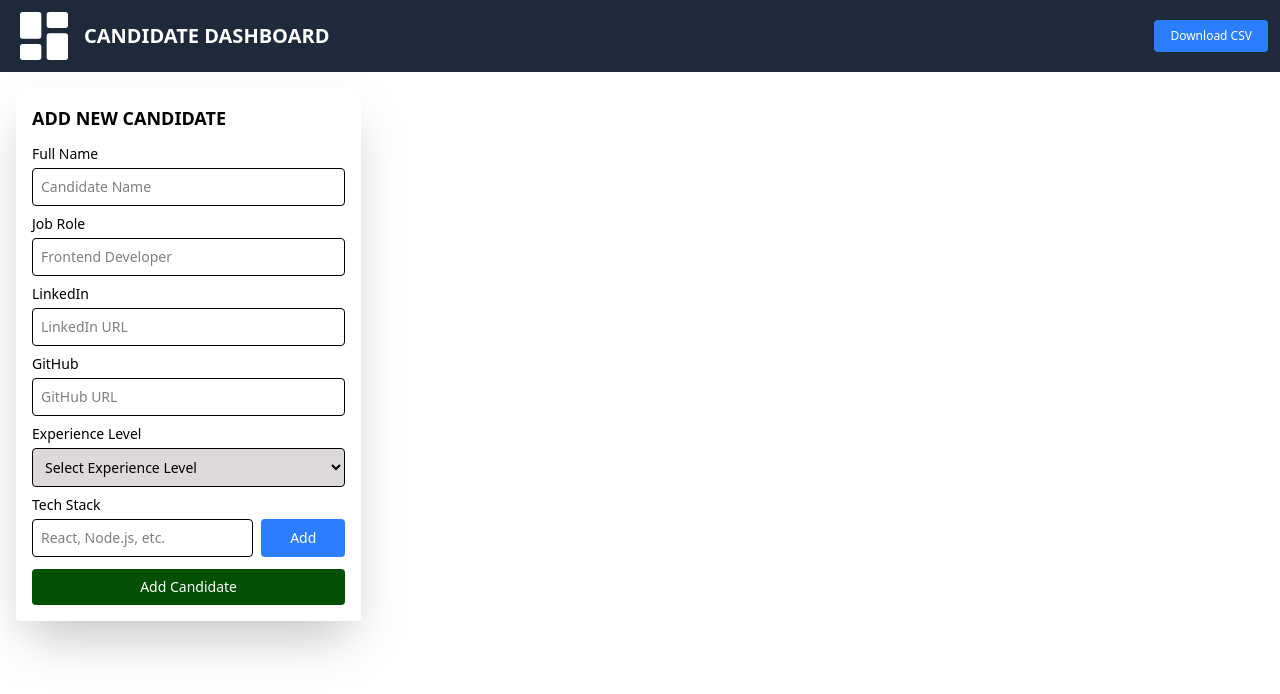
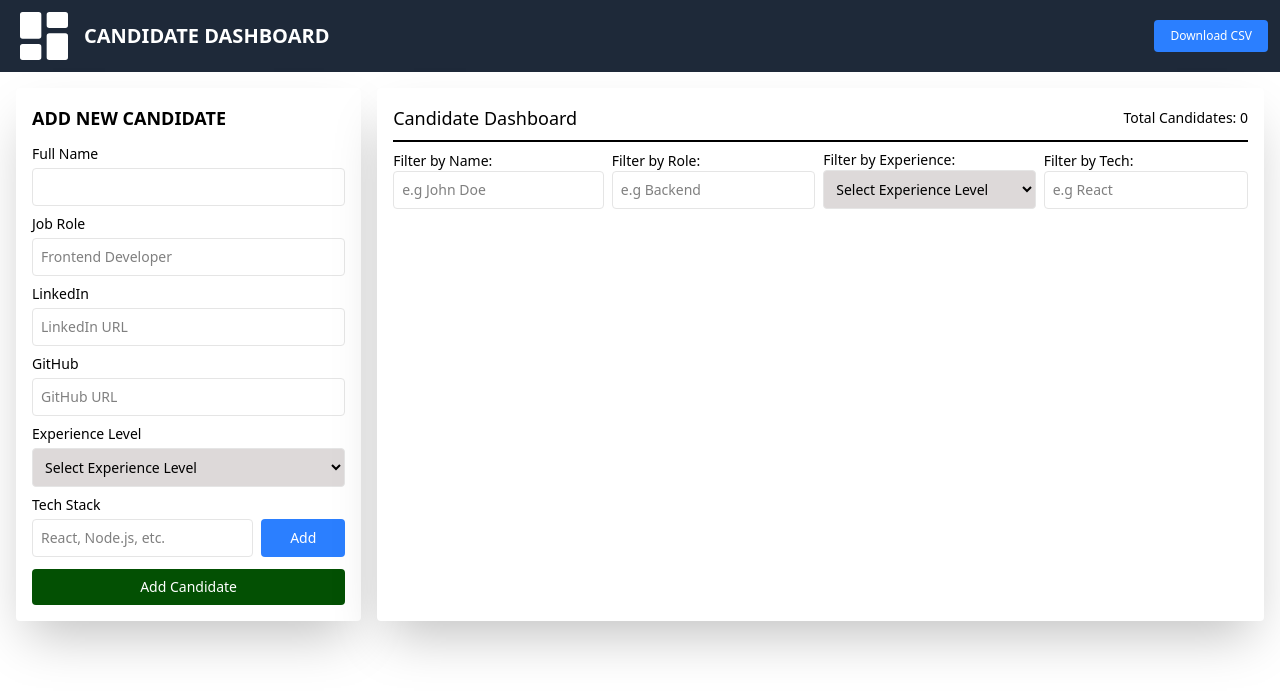
Before and after one commit to Mrtee160561051/CandidateDashboard, a React (Vite) app in the folder candidate-dashboard/: page / in a window 1280 px wide. Shown: the top 694 px of the page. Built offline with nearby package versions, Linux system fonts and the light colour scheme.

Commit message:
fix: fix border color of input, add filter style
fix the border color of the input field, and
update the filter styles

```diff
--- a/candidate-dashboard/src/App.jsx
+++ b/candidate-dashboard/src/App.jsx
@@ -8,8 +8,49 @@ function App() {
       <Header/>
       <main className="grid grid-cols-1 lg:grid-cols-7 gap-4 p-4 text-sm">
         <Form/>
-        <section>
+        <section className="lg:col-span-5 bg-white p-4 rounded shadow-2xl">
+             <article>
+                {/* Score */}
+                <div className="flex flex-row justify-between gap-2 items-center border-b-2 pb-2">
+                  <h2 className="font-medium text-lg ">Candidate Dashboard</h2>
+                  <p className="text-nowrap">Total Candidates: 0</p>
+                </div>
 
+                {/* Filters */}
+                <div className="flex flex-row justify-between flex-wrap md:flex-nowrap gap-2 items-center pb-2 pt-2">
+                  <div>
+                    <label htmlFor="name" className="font-medium">Filter by Name:</label>
+                    <input type="text" name="name" placeholder="e.g John Doe" className="border p-2 rounded w-full border-neutral-200"/>
+                  </div>
+                  <div>
+                    <label htmlFor="filter" className="font-medium">Filter by Role:</label>
+                    <input type="text" name="filter" placeholder="e.g Backend" className="border p-2 rounded w-full border-neutral-200"/>
+                  </div>
+                  <div>
+                    <label htmlFor="experience" className="font-medium">Filter by Experience:</label>
+                    <select name="experience" className="border p-2 rounded w-full bg-[#ddd9d9] border-neutral-200">
+                      <option value="">Select Experience Level</option>
+                      <option value="junior">Junior</option>
+                      <option value="mid">Mid</option>
+                      <option value="senior">Senior</option>
+                    </select>
+                  </div>
+                  <div>
+                    <label htmlFor="tech" className="font-medium">Filter by Tech:</label>
+                    <input type="text" name="tech" placeholder="e.g React" className="border p-2 rounded w-full border-neutral-200"/>
+                  </div>
+                </div>
+             </article>
+
+              {/* Summary */}
+             <article className="flex flex-col gap-2">
+
+             </article>
+
+              {/* Candidates table*/}
+             <article>
+
+            </article>
         </section>
       </main>
     </>
--- a/candidate-dashboard/src/component/Form.jsx
+++ b/candidate-dashboard/src/component/Form.jsx
@@ -35,27 +35,27 @@ function Form() {
 
       <div className="flex flex-col gap-1">
         <label htmlFor="candidate-name" className="font-medium">Full Name</label>
-        <input type="text" name="name" value={formData.name} onChange={handleChange} placeholder="Candidate Name" required className="border p-2 rounded"/>
+        <input type="text" name="name" value={formData.name} onChange={handleChange} required className="border p-2 rounded border-neutral-200"/>
       </div>
 
       <div className="flex flex-col gap-1">
         <label htmlFor="Job-Role" className="font-medium">Job Role</label>
-        <input type="text" name="role" value={formData.role} onChange={handleChange} placeholder="Frontend Developer" required className="border p-2 rounded"/>
+        <input type="text" name="role" value={formData.role} onChange={handleChange} placeholder="Frontend Developer" required className="border p-2 rounded border-neutral-200"/>
       </div>
 
       <div className="flex flex-col gap-1">
         <label htmlFor="LinkedIn" className="font-medium">LinkedIn</label>
-        <input type="url" name="linkedin" value={formData.linkedin} onChange={handleChange} placeholder="LinkedIn URL" className="border p-2 rounded"/>
+        <input type="url" name="linkedin" value={formData.linkedin} onChange={handleChange} placeholder="LinkedIn URL" className="border p-2 rounded border-neutral-200"/>
       </div>
 
       <div className="flex flex-col gap-1">
         <label htmlFor="GitHub" className="font-medium">GitHub</label>
-        <input type="url" name="github" required value={formData.github} onChange={handleChange} placeholder="GitHub URL" className="border p-2 rounded"/>
+        <input type="url" name="github" required value={formData.github} onChange={handleChange} placeholder="GitHub URL" className="border p-2 rounded border-neutral-200"/>
       </div>
 
       <div className="flex flex-col gap-1">
         <label htmlFor="Experience" className="font-medium">Experience Level</label>
-        <select name="experience" value={formData.experience} onChange={handleChange} className="border p-2 rounded bg-[#ddd9d9]" required>
+        <select name="experience" value={formData.experience} onChange={handleChange} className="border p-2 rounded bg-[#ddd9d9] border-neutral-200" required>
           <option value="">Select Experience Level</option>
           <option value="junior">Junior</option>
           <option value="mid">Mid</option>
@@ -66,7 +66,7 @@ function Form() {
       <div className="flex flex-col gap-1">
         <label htmlFor="TechStack" className="font-medium">Tech Stack</label>
         <div className="grid grid-cols-5 md:grid-cols-7 gap-2">
-           <input type="text" value={currentTech} onChange={(e)=>setCurrentTech(e.target.value)} placeholder="React, Node.js, etc." className="border col-span-4 md:col-span-6 lg:col-span-5 p-2 rounded"/>
+           <input type="text" value={currentTech} onChange={(e)=>setCurrentTech(e.target.value)} placeholder="React, Node.js, etc." className="border col-span-4 md:col-span-6 lg:col-span-5 p-2 rounded border-neutral-200"/>
            <button type="button" onClick={HandleAddTech} className=" bg-blue-500 text-white px-2 p-2 md:col-span-1 lg:col-span-2 rounded">Add </button>
         </div>
         <div className="flex flex-wrap gap-2">
```
